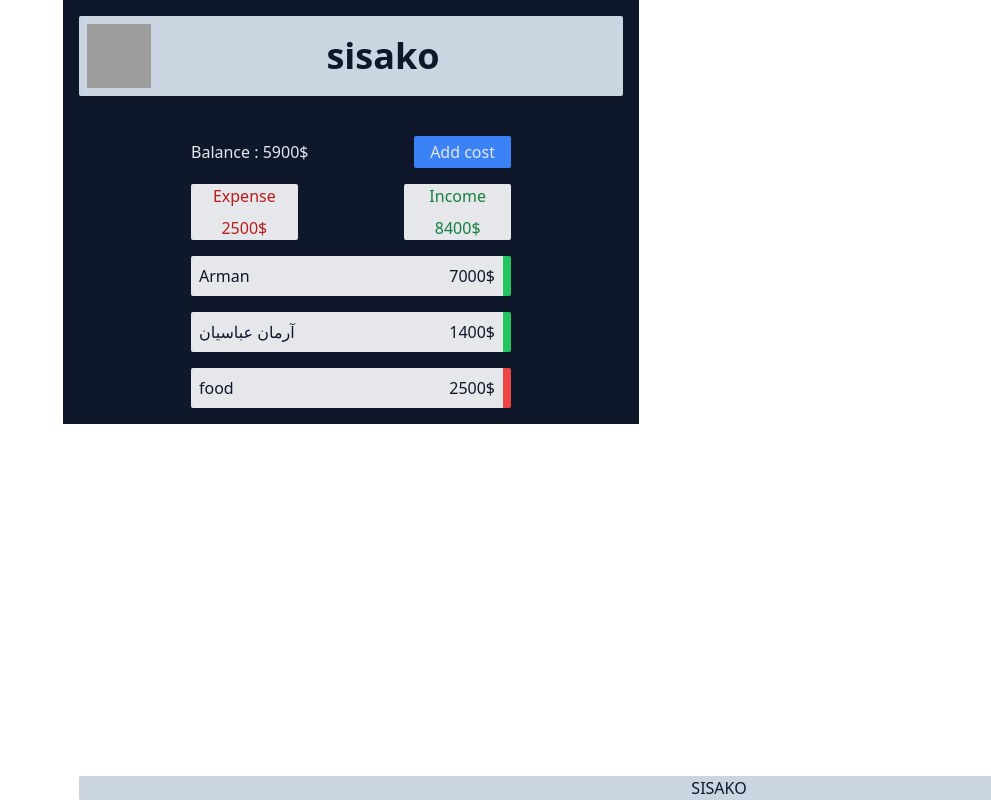
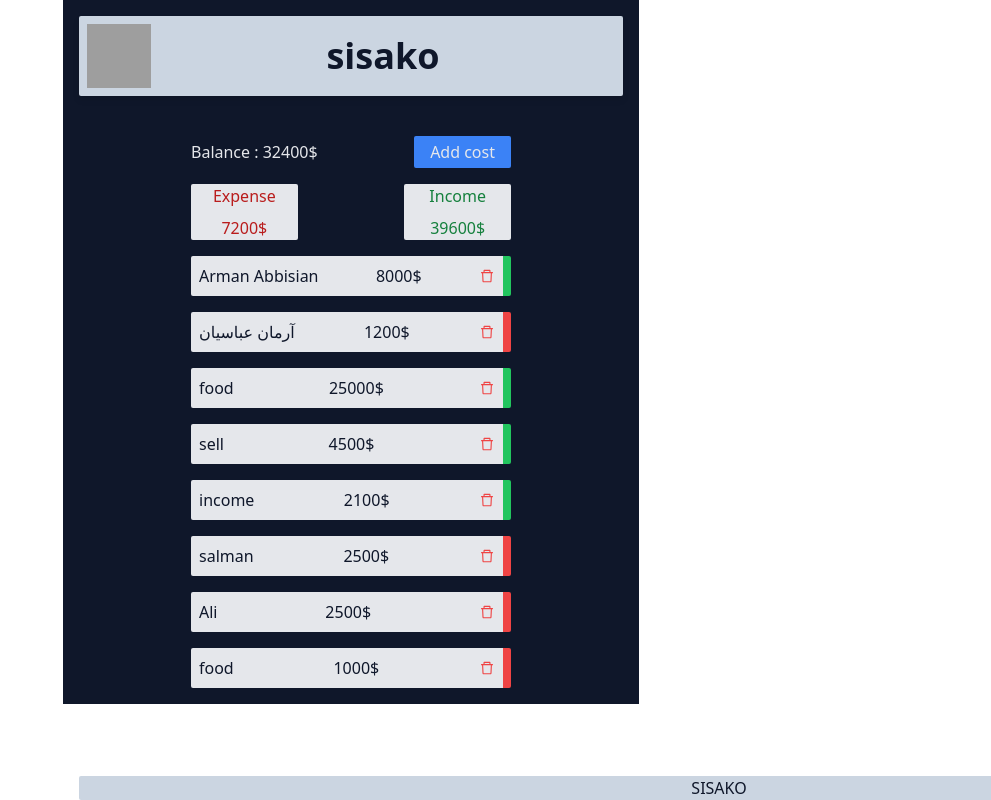
Before and after one commit to Arman-Abbasian/expense_tracker_app, a React (Create React App) app: page / in a window 1280 px wide. Shown: the whole page, without its empty margins (289-1280 px from the left). Built offline with nearby package versions, Linux system fonts and the light colour scheme; data requests are answered from the project's data file; grey boxes are pictures that could not be loaded.

Commit message:
some changes

```diff
--- a/db.json
+++ b/db.json
@@ -1,25 +1,60 @@
 {
   "expenses": [
     {
-      "name": "Arman",
-      "cost": "7000",
+      "name": "Arman Abbisian",
+      "cost": "8000",
       "type": "income",
       "date": "2022-11-09",
       "id": 8
     },
     {
       "name": "آرمان عباسیان",
-      "cost": "1400",
-      "type": "income",
+      "cost": "1200",
+      "type": "expense",
       "date": "2022-11-08",
       "id": 9
     },
     {
       "name": "food",
+      "cost": "25000",
+      "type": "income",
+      "date": "2022-11-10",
+      "id": 10
+    },
+    {
+      "name": "sell",
+      "cost": "4500",
+      "type": "income",
+      "date": "2022-11-09",
+      "id": 11
+    },
+    {
+      "name": "income",
+      "cost": "2100",
+      "type": "income",
+      "date": "2022-11-20",
+      "id": 12
+    },
+    {
+      "name": "salman",
       "cost": "2500",
       "type": "expense",
-      "date": "2022-11-10",
-      "id": 10
+      "date": "2022-11-15",
+      "id": 13
+    },
+    {
+      "name": "Ali",
+      "cost": "2500",
+      "type": "expense",
+      "date": "2022-11-08",
+      "id": 14
+    },
+    {
+      "name": "food",
+      "cost": "1000",
+      "type": "expense",
+      "date": "2022-11-09",
+      "id": 15
     }
   ]
 }
--- a/package.json
+++ b/package.json
@@ -11,6 +11,7 @@
     "json-server": "^0.17.0",
     "react": "^18.2.0",
     "react-dom": "^18.2.0",
+    "react-hot-toast": "^2.4.0",
     "react-icons": "^4.6.0",
     "react-router-dom": "^6.4.2",
     "react-scripts": "5.0.1",
--- a/src/App.js
+++ b/src/App.js
@@ -1,7 +1,7 @@
-import { ToastContainer } from 'react-toastify';
 import styles from './App.module.css';
 import Balance from './container/Balance';
 import Layout from './layout/Layout';
+import  { Toaster } from 'react-hot-toast';
 
 
 
@@ -11,7 +11,7 @@ function App() {
   <div className='p-4 container mx-auto max-w-xl bg-slate-900 text-gray-200'>
     <Layout>
       <Balance />
-      <ToastContainer />
+      <Toaster />
     </Layout>
   </div>
   );
--- a/src/components/Cost.jsx
+++ b/src/components/Cost.jsx
@@ -1,8 +1,10 @@
+import { AiOutlineDelete } from "react-icons/ai";
 const Cost = ({name,cost,type,showDetail}) => {
     return (
         <div onClick={showDetail} className={`bg-gray-200 border-r-8 rounded-sm   flex justify-between items-center gap-8 text-slate-900 w-full p-2 cursor-pointer ${type==="expense"?`border-r-red-500`:`border-r-green-500`}`}>
             <p>{name}</p>
             <p>{cost}$</p>
+            <AiOutlineDelete className="text-red-500"/>
         </div>
      );
 }
--- a/src/components/CostDetail.jsx
+++ b/src/components/CostDetail.jsx
@@ -1,10 +1,10 @@
 import axios from "axios";
 import { useEffect } from "react";
 import { useState } from "react";
-import { AiFillEdit,AiFillEuroCircle,AiOutlineCalendar } from "react-icons/ai";
-import { toast } from "react-toastify";
+import { AiFillEdit,AiFillEuroCircle,AiOutlineCalendar,AiOutlineClose } from "react-icons/ai";
+import { toast } from "react-hot-toast";
 
-const CostDetail = ({costItem}) => {
+const CostDetail = ({costItem,closeCostDetail,fetchData}) => {
     console.log(costItem)
     const [item,setItem]=useState(costItem);
     const [formValues,setFormValues]=useState({name:costItem.name,cost:costItem.cost,type:costItem.type,date:costItem.date});
@@ -14,21 +14,31 @@ const CostDetail = ({costItem}) => {
     const submitHandler=(e)=>{
         e.preventDefault();
         axios.put(`http://localhost:4000/expenses/${costItem.id}`,formValues)
-        .then(res=>toast.success("data changed successfully"))
+        .then(res=>{
+            toast.success("data changed successfully");
+            fetchData();
+            closeCostDetail();
+        })
         .catch(err=>toast.error(err.message))
     };
-    const deleteHandler=()=>{
-        axios.delete(`http://localhost:4000/expenses/${costItem.id}`)
-        .then(res=>toast.success("data deleted successfully"))
-        .catch(err=>toast.error(err.message))
+    // const deleteHandler=()=>{
+    //     axios.delete(`http://localhost:4000/expenses/${costItem.id}`)
+    //     .then(res=>{
+    //         toast.success("data deleted successfully");
+    //         closeCostDetail();
+    //     })
+    //     .catch(err=>toast.error(err.message))
+    // };
+    const closeHandler=()=>{
+        closeCostDetail();
     };
-    useEffect(()=>{
-        setItem(costItem);
-    },[costItem])
+
     return (
-        <div className="transition ease-in-out duration-1000 bg-red-400">
+        <div className="fixed z-20 top-10">
+            <div className="transition ease-in-out duration-1000 bg-red-400 p-6 relative ">
                 {costItem &&
-                <form className="flex flex-col gap-4 container mx-auto max-w-xs" onSubmit={submitHandler}>
+                    <form className="flex flex-col gap-4 container mx-auto max-w-xs " onSubmit={submitHandler}>
+                        <AiOutlineClose onClick={closeHandler} className="absolute top-1 cursor-pointer right-1 z-10 text-black" />
                         <div className=" relative">
                             <input className=" rounded-sm py-2 px-8 text-slate-900 w-full" type="text" name="name" value={formValues.name} onChange={changeHandler} placeholder="enter the name" />
                             <AiFillEdit className="absolute top-1/4 left-1 text-black" />
@@ -51,10 +61,10 @@ const CostDetail = ({costItem}) => {
                             <input className=" rounded-sm py-2 px-8 text-slate-900 w-full" type="date" name="date" value={formValues.date} onChange={changeHandler} placeholder="enter the cost" />
                             <AiOutlineCalendar className="absolute top-1/4 left-1 text-black" />
                         </div>
-                <input type="submit" value="Add" className="bg-blue-500 p-2 rounded-sm cursor-pointer" />
-                <button className="w-full bg-red-600 rounded-sm" onClick={deleteHandler}>Delete</button>
+                        <input type="submit" value="implement change" className="bg-blue-500 p-2 rounded-sm cursor-pointer" />
                 </form>
                 }
+            </div>
         </div>
      );
 }
--- a/src/container/Balance.jsx
+++ b/src/container/Balance.jsx
@@ -1,7 +1,7 @@
 import axios from "axios";
 import { useEffect } from "react";
 import { useState } from "react";
-import { toast } from "react-toastify";
+import { toast } from "react-hot-toast";
 import CostDetail from "../components/CostDetail";
 import Costs from "../components/Costs";
 import  Form  from "../components/Form";
@@ -32,13 +32,24 @@ const Balance = () => {
 
     const addOneConstHandler=(formData)=>{
         axios.post(`http://localhost:4000/expenses`,formData)
-        .then(res=>fetchData(res.data))
+        .then(res=>{
+            fetchData();
+            toast.success("cost added successfully")
+        })
         .catch(err=>toast.error(err.message))
     }
     const showDetail=(id)=>{
         const selectedItem=balance.balance.find(item=>item.id===id);
         setCostItem(selectedItem);
-        console.log(costItem)
+        // setCostItem(state=>{
+        //     setCostItem(state);
+        //     console.log(state)
+        //     return state;
+        // })
+
+    }
+    const closeCostDetail=()=>{
+        setCostItem(null);
     }
 
     const rendered=()=>{
@@ -54,7 +65,7 @@ const Balance = () => {
                 {showForm && <Form addOne={addOneConstHandler} className="transition-all duration-700" />}
                 <ShowTotalCosts expense={expense} />
                 <Costs balance={balance.balance} showDetail={showDetail} className="w-full" />
-                {costItem && <CostDetail costItem={costItem} className="hidden"/>}
+                {costItem && <CostDetail costItem={costItem} closeCostDetail={closeCostDetail} fetchData={fetchData}/>}
             </div>
         )
     };
```
Also changed, not shown: 1 other file (tests, documents, lock files or other folders). Lines whose indentation alone changed are shown as unchanged.
